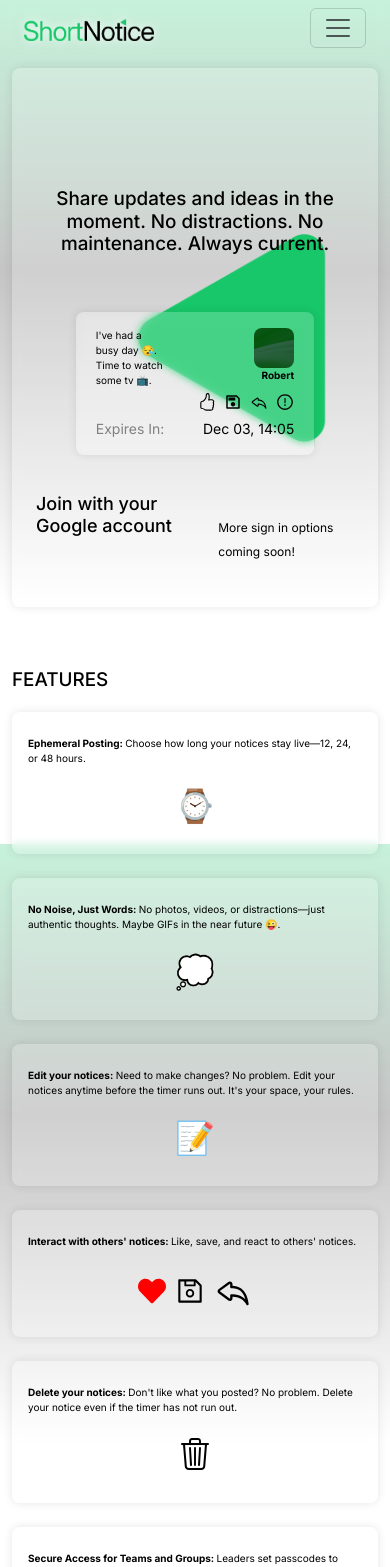
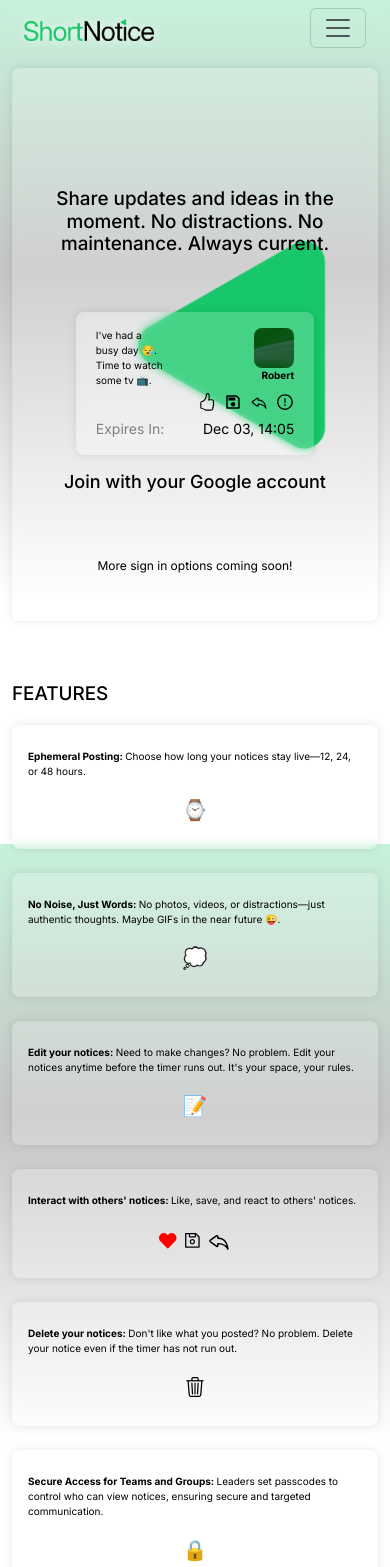
Before and after one commit to marditds/short-notice, a React (Vite) app: page / in a window 390 px wide. Shown: the top 1567 px of the page. Built offline with nearby package versions, Linux system fonts and the light colour scheme; no server answers.

Commit message:
👷‍♂️ UI

```diff
--- a/src/components/PreLogin/Footer/Footer.css
+++ b/src/components/PreLogin/Footer/Footer.css
@@ -7,13 +7,23 @@
     color: var(--main-text-color) !important;
 }
 
+.footer__col>a>svg {
+    font-size: 29px !important;
+}
+
 h5 {
     margin-bottom: 0;
     text-transform: uppercase;
 }
 
-/* @media (max-width: 767px) {
-    .footer__col:nth-child(n + 3) {
-        margin-top: 15px;
+@media (max-width: 767px) {
+    .footer__container h6 {
+        font-size: 10px;
     }
-} */
+
+    .footer__col>a>svg {
+        font-size: 18.125px !important;
+    }
+}
+
+@media (max-width: 575px) {}
--- a/src/components/PreLogin/Footer/Footer.jsx
+++ b/src/components/PreLogin/Footer/Footer.jsx
@@ -26,13 +26,15 @@
         <Container fluid className='footer__container'>
             <Container>
                 {/* LINKS */}
-                <Row md={12} className='pt-5 pt-md-0 pt-md-4 pb-2 justify-content-between'>
+                <Row md={12} className='pt-4 pb-2 pb-sm-4 pt-md-0 pt-md-4  justify-content-between'>
                     {/* <Col>
                         <img src={snLogo} alt='shortnotice_logo' height='26px' />
                     </Col> */}
                     {footerData.navigationLinks.map((nav, index) => {
                         return (
-                            <Col key={index} xs={12} sm={4} md={2} className='footer__col d-flex justify-content-center'>
+                            <Col key={index}
+                                xs={12} sm={4} md={2}
+                                className='footer__col d-flex justify-content-center'>
                                 <Link to={nav.url} className=' text-decoration-none'>
                                     <h6 className='my-1 my-sm-2 my-md-0'>
                                         {nav.name}
@@ -46,7 +48,7 @@
                 </Row>
 
                 {/* SOCIAL */}
-                <Row className='justify-content-center py-2'>
+                <Row className='justify-content-center pb-2 pt-2 pt-sm-0'>
                     {footerData.socialLinks.map((social, index) => {
                         return (
                             <Col xs={1} key={index}
--- a/src/components/PreLogin/Footer/footerData.jsx
+++ b/src/components/PreLogin/Footer/footerData.jsx
@@ -2,6 +2,7 @@
 
 
 export const footerData = {
+
     navigationLinks: [
         { name: "Home", url: "/" },
         { name: "About", url: "/about" },
@@ -10,24 +11,26 @@
         { name: "Help Center", url: "/help-center" },
         { name: "Contact", url: "/contact" }
     ],
+
     socialLinks: [
         {
-            id: 3, name: "X", url: "https://x.com", icon: <BsTwitterX size={29} />
+            id: 3, name: "X", url: "https://x.com", icon: <BsTwitterX />
         },
         {
-            id: 2, name: "Instagram", url: "https://instagram.com", icon: <BsInstagram size={29} />
+            id: 2, name: "Instagram", url: "https://instagram.com", icon: <BsInstagram />
         },
         {
-            id: 1, name: "Facebook", url: "https://facebook.com", icon: <BsFacebook size={29} />
+            id: 1, name: "Facebook", url: "https://facebook.com", icon: <BsFacebook />
         }
     ],
+
     copyright: `© ${new Date().getFullYear()} ShortNotice. All rights reserved.`,
+
 };
-
 
 // --------------------------------------------------
 // | Home | About | Contact | Privacy | Terms | Help |
 //     --------------------------------------------------
 //         Follow Us: [FB][IG][X][YT]
-//         © 2024 SocialApp.All rights reserved.
+//         © 2024 AppName.All rights reserved.
 // --------------------------------------------------
--- a/src/components/PreLogin/Home/CallToAction.jsx
+++ b/src/components/PreLogin/Home/CallToAction.jsx
@@ -29,9 +29,11 @@
             <Col className='cta-col'>
                 <div className='cta-col-div px-3 px-sm-5 py-4 py-sm-5 d-sm-flex justify-content-evenly align-items-center '>
                     <div>
-                        <h2>{joinNowTexts[sectionName] || 'Join now and discover more!'}</h2>
+                        <h2 className='text-center text-sm-start mb-0'>{joinNowTexts[sectionName] || 'Join now and discover more!'}</h2>
                     </div>
-                    <div>
+                    {/* </Col>
+                    <Col> */}
+                    <div className='d-flex justify-content-center mt-3 mt-sm-0'>
                         {children}
                     </div>
                 </div>
--- a/src/pages/PreLogin/Home/Home.jsx
+++ b/src/pages/PreLogin/Home/Home.jsx
@@ -11,8 +11,11 @@
 import { AiOutlineSave } from "react-icons/ai";
 import { RiTeamFill } from "react-icons/ri";
 import { RiNumber1, RiNumber2, RiNumber3, RiNumber4 } from "react-icons/ri";
+import { screenUtils } from '../../../lib/utils/screenUtils';
 
 const Home = ({ onSuccess }) => {
+
+    const { isSmallScreen } = screenUtils();
 
     const features = [
         {
@@ -35,9 +38,9 @@
             description: 'Like, save, and react to others\' notices.',
             icon: (
                 <span>
-                    <FaHeart color='red' size={28} /> {' '}
-                    <AiOutlineSave size={30} /> {' '}
-                    <BsReply size={38} />
+                    <FaHeart color='red' size={!isSmallScreen ? 28 : 17.5} /> {' '}
+                    <AiOutlineSave size={!isSmallScreen ? 30 : 18.75} /> {' '}
+                    <BsReply size={!isSmallScreen ? 38 : 23.75} />
 
                 </span>
             ),
@@ -77,7 +80,7 @@
             title: 'For Teams: ',
             description: 'Keep internal updates secure by requiring team members to enter a passcode to view notices.',
             subtext: '*The notices by the team leaders will also appear in the team members\' personal feed.',
-            icon: <RiTeamFill size={43} />,
+            icon: <RiTeamFill size={!isSmallScreen ? 43 : 26.88} />,
         },
         {
             title: 'For Instructors: ',
@@ -119,7 +122,7 @@
         },
         {
             question: 'What sets apart ShortNotice from other similar platforms? Why choose ShortNotice?',
-            answer: 'At ShortNotice, the users will not encounter a cluttered environment. ShortNotice focuses on text-based [continue...]. The goal of the platform is to be an addition to the user\'s daily life and business, and not a distraction. That is why the platform values '
+            answer: 'At ShortNotice, the users will not encounter a cluttered environment. The goal of the platform is to be an addition to the user\'s daily life and business, and not a distraction. That is why the platform values '
         },
         {
             question: 'Can I edit or delete my posts?',
@@ -148,12 +151,14 @@
                                     <h2 className='text-center pt-4'>Share updates and ideas in the moment. No distractions. No maintenance. Always current.</h2>
                                 </div>
                                 <Hero />
-                                <div className='d-flex align-items-center justify-content-evenly pt-3'>
-                                    <h4 className='mb-0'>Join with your Google account</h4>
+                                <div className='d-flex flex-column flex-sm-row align-items-center justify-content-evenly pt-3'>
+                                    <h4 className='mb-0 pe-0 pe-sm-2'>Join with your Google account</h4>
 
-                                    <GoogleLoginForm onSuccess={onSuccess}
-                                        subtitle={'More sign in options coming soon!'}
-                                    />
+                                    <span className='mt-3 mt-sm-0'>
+                                        <GoogleLoginForm onSuccess={onSuccess}
+                                            subtitle={'More sign in options coming soon!'}
+                                        />
+                                    </span>
                                 </div>
                             </div>
                         </Col>
@@ -181,7 +186,7 @@
                                                     {feature.description}
                                                 </p>
                                             </div>
-                                            <div style={{ fontSize: '24pt' }} className='text-center my-3'>{feature.icon}</div>
+                                            <div style={{ fontSize: !isSmallScreen ? '24pt' : '15pt' }} className='text-center my-3'>{feature.icon}</div>
                                         </div>
 
                                     </Col>
@@ -215,7 +220,7 @@
                                                     <strong>{perk.title} </strong>{perk.description}
                                                 </p>
                                             </div>
-                                            <div style={{ fontSize: '24pt' }} className='text-center my-3'>{perk.icon}</div>
+                                            <div style={{ fontSize: !isSmallScreen ? '24pt' : '15pt' }} className='text-center my-3'>{perk.icon}</div>
                                         </div>
                                     </Col>
                                 )
@@ -239,7 +244,7 @@
                                                 {example.subtext && <sub><br />{example.subtext}</sub>}
                                             </p>
                                         </div>
-                                        <div style={{ fontSize: '24pt' }} className="text-center my-3">
+                                        <div style={{ fontSize: !isSmallScreen ? '24pt' : '15pt' }} className='text-center my-3'>
                                             {example.icon}
                                         </div>
                                     </div>
@@ -287,7 +292,7 @@
                     <div>
                         <Row as='section' aria-labelledby='faq-title' className='faq-section'>
                             <Col xs={12}>
-                                <h2 id='faq-title' className='mb-4'>Frequently Asked Questions</h2>
+                                <h2 id='faq-title' className={!isSmallScreen ? 'mb-4' : 'mb-2'}>Frequently Asked Questions</h2>
                             </Col>
                             {faq.map((item, index) => (
                                 <Col as='details' xs={12} key={index} className='mb-3'>
```
